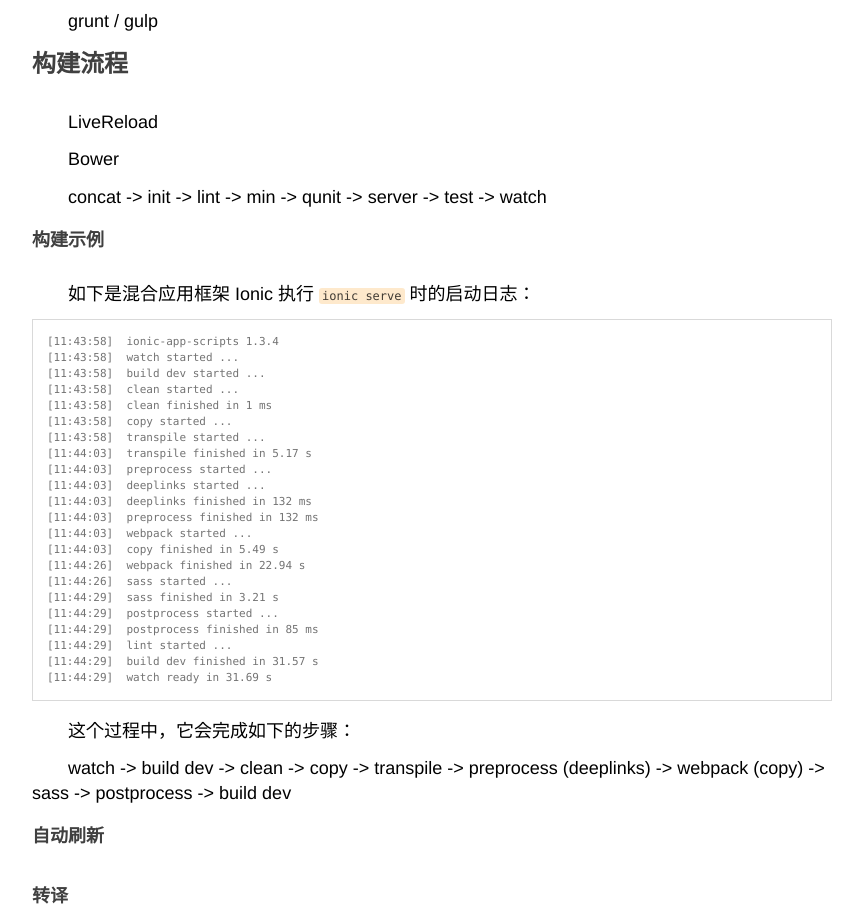
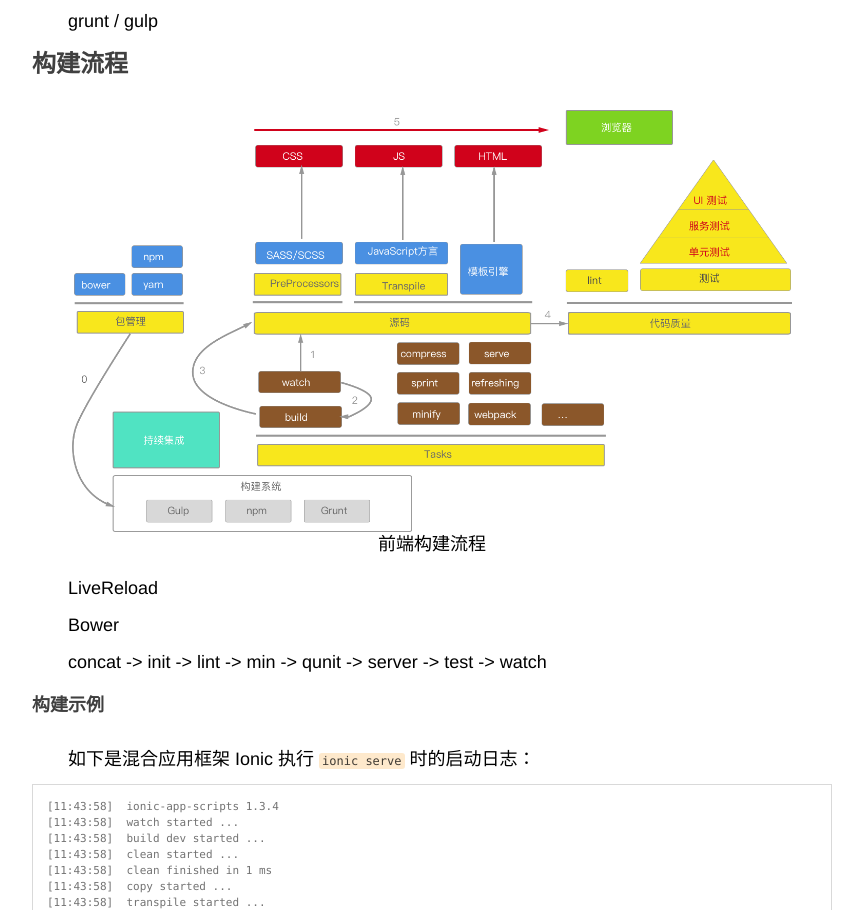
Before and after one commit to phodal/fed, a plain HTML site: page index.html in a window 1280 px wide. Shown: the part 10312-11222 px from the top of the page, without its empty margins (234-1097 px from the left). Drawn offline with Linux system fonts and the light colour scheme.

Commit message:
[p1] done for build workflow

```diff
--- a/index.html
+++ b/index.html
@@ -265,6 +265,9 @@
 <p>npm</p>
 <p>grunt / gulp</p>
 <h2 id="构建流程">构建流程</h2>
+<figure>
+<img src="../images/build-workflow.png" alt="前端构建流程" /><figcaption>前端构建流程</figcaption>
+</figure>
 <p>LiveReload</p>
 <p>Bower</p>
 <p>concat -&gt; init -&gt; lint -&gt; min -&gt; qunit -&gt; server -&gt; test -&gt; watch</p>
```
Also changed, not shown: images/build-workflow.png (added), 3 other files.
